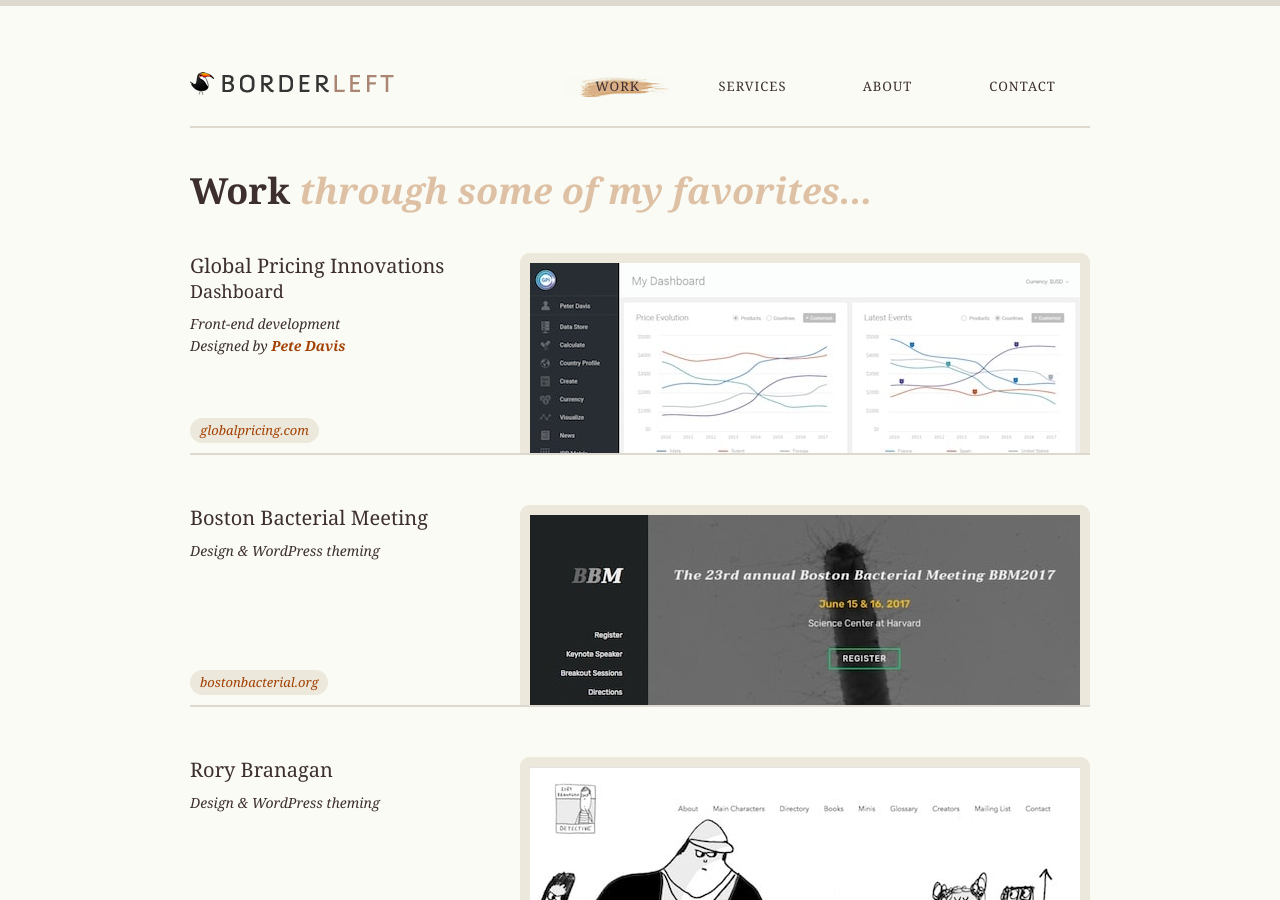
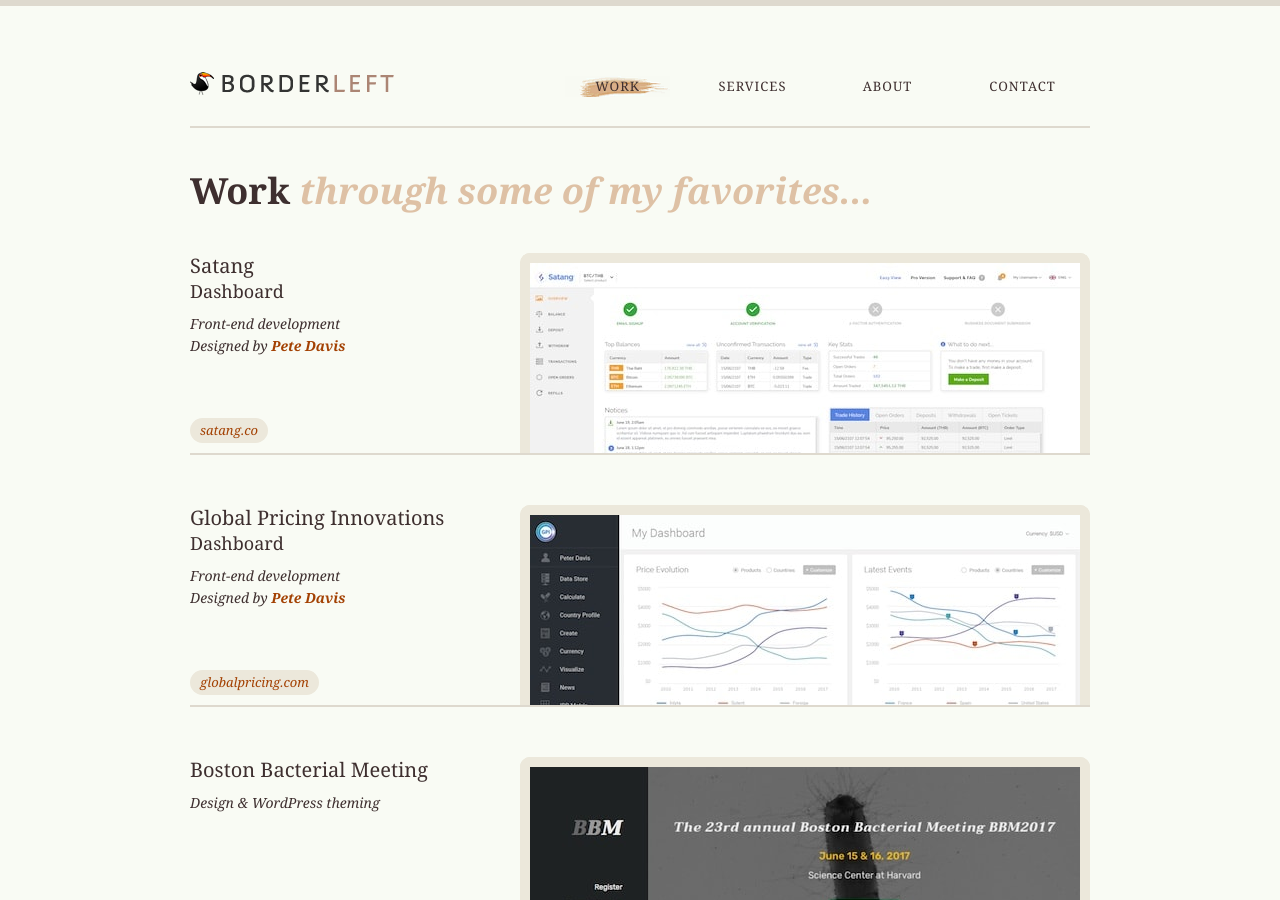
Before and after one commit to borderleft/borderleft.github.io, a Jekyll site: the page built from work/index.html, in a window 1280 px wide and 900 px high. Built offline with Jekyll 4.4.1, drawn with Linux system fonts in a browser that asks for light colours.

Commit message:
Add project

```diff
--- a/work/index.html
+++ b/work/index.html
@@ -7,6 +7,16 @@
 <h1>Work <em>through some of my favorites...</em></h1>
 
 <ul class="projects">
+    <li>
+        <div class="image">
+            <a href="http://satang.co/"><img src="/assets/img/work/satang-1.jpg" alt=""></a>
+        </div>
+        <div class="info">
+            <h2>Satang <br> <span>Dashboard</span></h2>
+            <p class="meta">Front-end development <br> Designed by <a href="http://petedavis.info/">Pete Davis</a></p>
+            <p class="link"><a href="http://satang.co/"><span>satang.co</span></a></p>
+        </div>
+    </li>
     <li>
         <div class="image">
             <a href="http://globalpricing.com/"><img src="/assets/img/work/global-pricing-1.jpg" alt=""></a>
```
Also changed, not shown: assets/img/work/satang-1.jpg (added).
